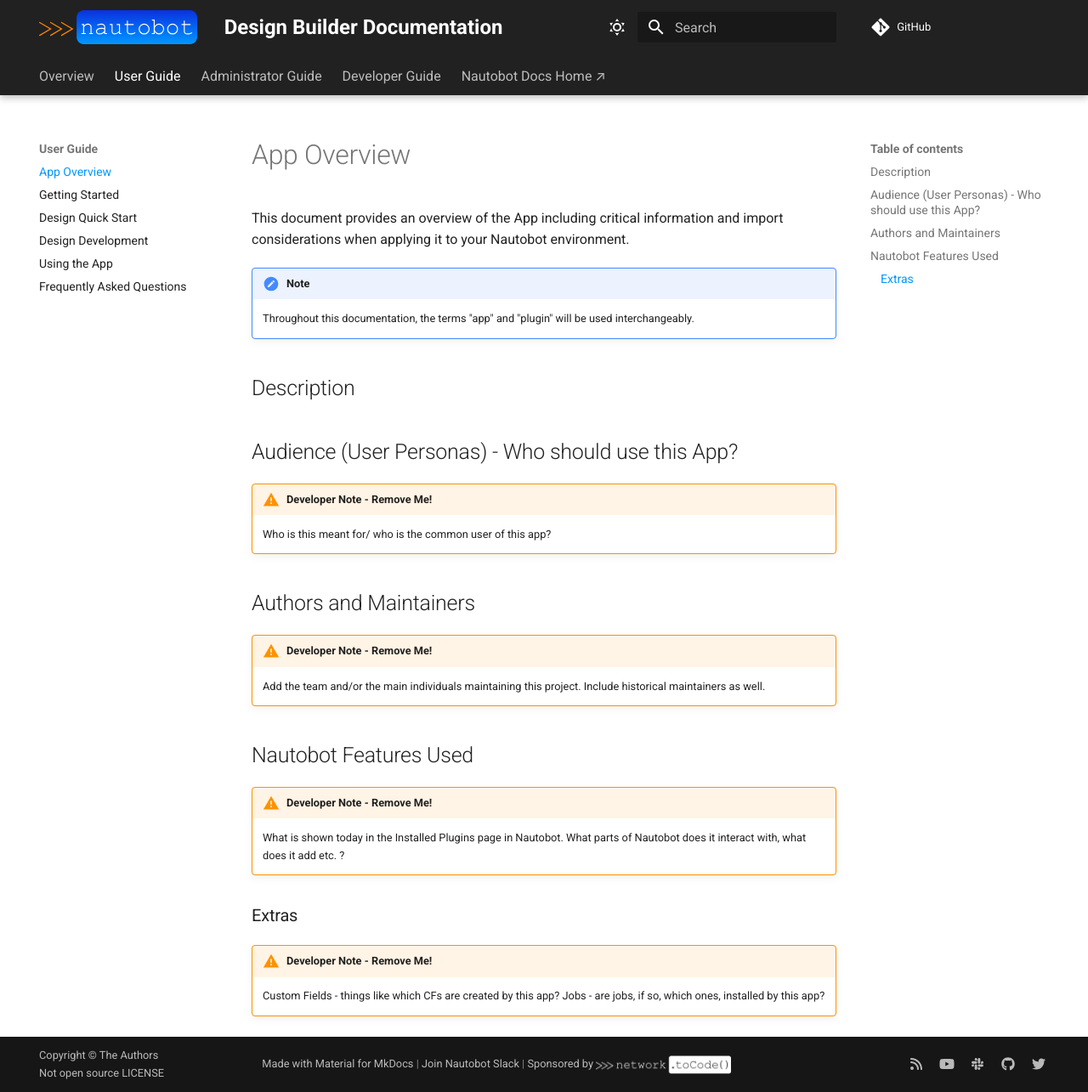
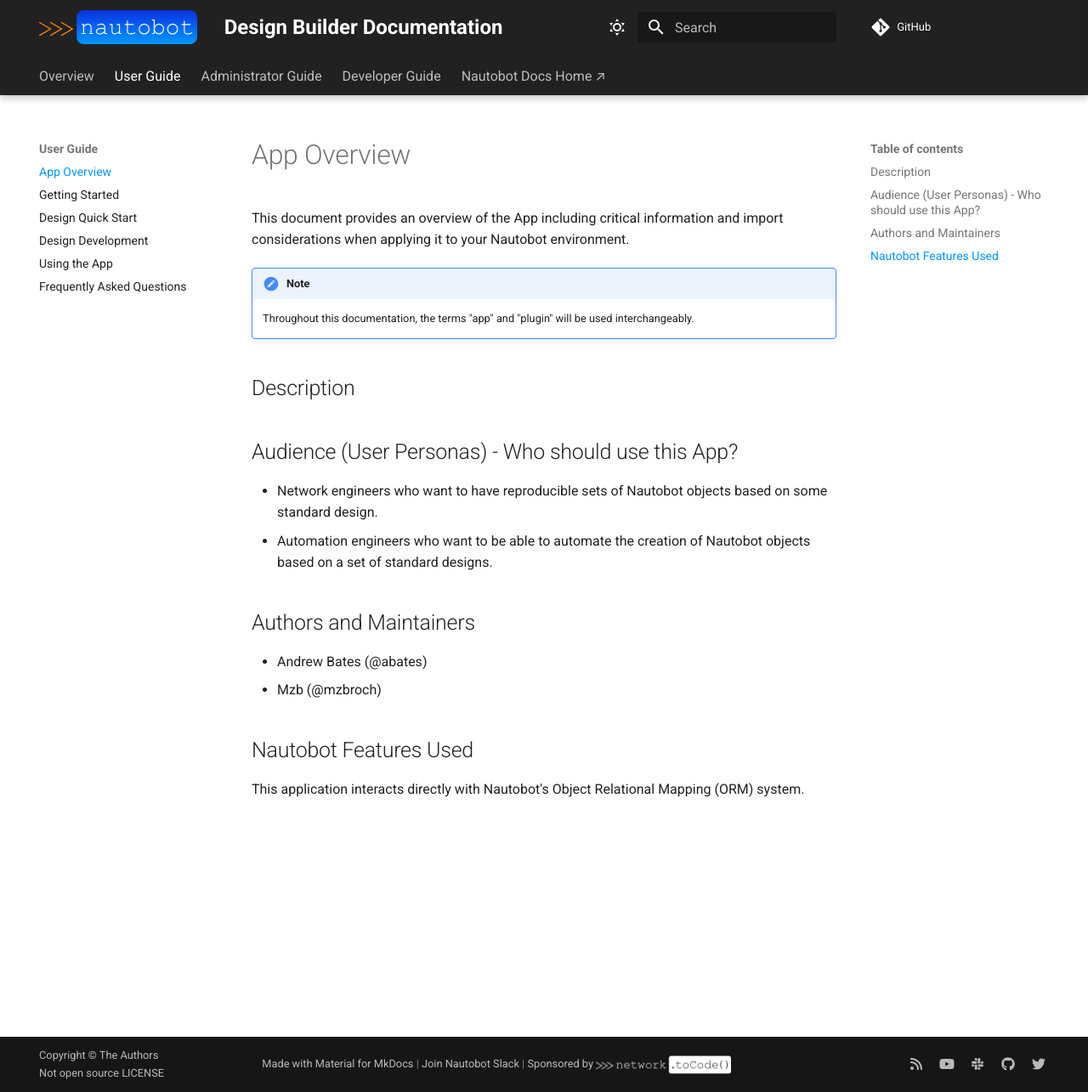
Before and after one commit to nautobot/nautobot-app-design-builder, an MkDocs documentation site: the page built from docs/user/app_overview.md, in a window 1280 px wide and 1285 px high. Shown: the whole window at 85% size. Built offline with MkDocs 1.6.1 and Material for MkDocs 9.7.7, drawn with Linux system fonts in a browser that asks for light colours; comment, search, counter and statistics services are not loaded.

```diff
--- a/docs/user/app_overview.md
+++ b/docs/user/app_overview.md
@@ -9,21 +9,14 @@ This document provides an overview of the App including critical information and
 
 ## Audience (User Personas) - Who should use this App?
 
-!!! warning "Developer Note - Remove Me!"
-    Who is this meant for/ who is the common user of this app?
+- Network engineers who want to have reproducible sets of Nautobot objects based on some standard design.
+- Automation engineers who want to be able to automate the creation of Nautobot objects based on a set of standard designs.
 
 ## Authors and Maintainers
 
-!!! warning "Developer Note - Remove Me!"
-    Add the team and/or the main individuals maintaining this project. Include historical maintainers as well.
+- Andrew Bates (@abates)
+- Mzb (@mzbroch)
 
 ## Nautobot Features Used
 
-!!! warning "Developer Note - Remove Me!"
-    What is shown today in the Installed Plugins page in Nautobot. What parts of Nautobot does it interact with, what does it add etc. ?
-
-### Extras
-
-!!! warning "Developer Note - Remove Me!"
-    Custom Fields - things like which CFs are created by this app?
-    Jobs - are jobs, if so, which ones, installed by this app?
+This application interacts directly with Nautobot's Object Relational Mapping (ORM) system.
```
Also changed, not shown: README.md (+0 -10 lines), docs/user/faq.md (+4 -0 lines).
